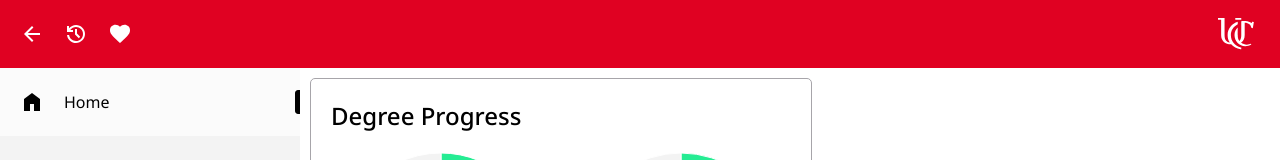
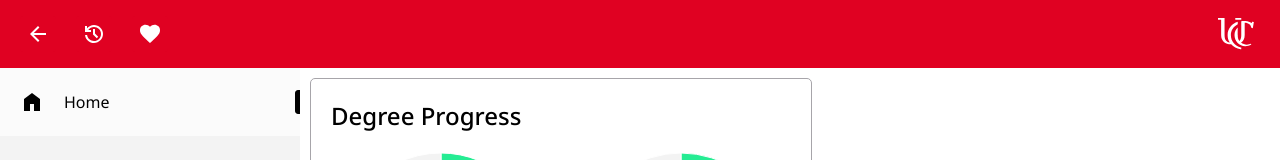
Before and after one commit to kevinuulong/if-it-is-broke-fix-it, a SvelteKit app: page / in a window 1280 px wide. Shown: the top 160 px of the page. Built offline with nearby package versions, Linux system fonts and the light colour scheme.

Commit message:
Implemented the back button

```diff
--- a/src/routes/+layout.svelte
+++ b/src/routes/+layout.svelte
@@ -9,17 +9,19 @@
 	import addOnIcon from "$lib/icons/CalendarAddOn.svg";
 	import popupIcon from "$lib/icons/OpenInNew.svg";
 	import rectangle from "$lib/icons/Rectangle 1.svg";
-
-	import back from "$lib/icons/ArrowBack.svg";
-	import history from "$lib/icons/History.svg";
-	import favorite from "$lib/icons/Favorite.svg";
+	import back from "$lib/icons/ArrowBack.svg?raw";
+	import history from "$lib/icons/History.svg?raw";
+	import favorite from "$lib/icons/Favorite.svg?raw";
 
 	import ProgressWidget from "$lib/ProgressWidget.svelte";
 
 	import { page } from "$app/stores";
+	import { browser } from "$app/environment";
 	import { goto, invalidateAll } from "$app/navigation";
+	import Button from "$lib/Button.svelte";
 
 	let { children } = $props();
+	let previousPath = "/";
 
 	let buttons = [
 		{ id: "/", icon: homeIcon, label: "Home", popup: false },
@@ -49,12 +51,17 @@
 		},
 	];
 
-	function redirect(endpoint) {
+	/*function redirect(endpoint) {
 		if ($page.url.pathname === endpoint) {
 			invalidateAll();
 		} else {
+			previousPath = $page.url.pathname
 			goto(endpoint, { invalidateAll: true });
 		}
+	}*/
+
+	function goback(){
+		window.history.back()
 	}
 </script>
 
@@ -63,42 +70,10 @@
 </svelte:head>
 
 <div class="red_box">
-	<svg
-		xmlns="http://www.w3.org/2000/svg"
-		width="24"
-		height="24"
-		viewBox="0 0 24 24"
-		fill="none"
-	>
-		<path
-			d="M7.825 13L13.425 18.6L12 20L4 12L12 4L13.425 5.4L7.825 11H20V13H7.825Z"
-			fill="white"
-		/>
-	</svg>
-	<svg
-		xmlns="http://www.w3.org/2000/svg"
-		width="24"
-		height="24"
-		viewBox="0 0 24 24"
-		fill="none"
-	>
-		<path
-			d="M12 21C9.7 21 7.696 20.2377 5.988 18.713C4.28 17.1883 3.30067 15.284 3.05 13H5.1C5.33333 14.7333 6.10433 16.1667 7.413 17.3C8.72167 18.4333 10.2507 19 12 19C13.95 19 15.6043 18.321 16.963 16.963C18.3217 15.605 19.0007 13.9507 19 12C18.9993 10.0493 18.3203 8.39533 16.963 7.038C15.6057 5.68067 13.9513 5.00133 12 5C10.85 5 9.775 5.26667 8.775 5.8C7.775 6.33333 6.93333 7.06667 6.25 8H9V10H3V4H5V6.35C5.85 5.28333 6.88767 4.45833 8.113 3.875C9.33833 3.29167 10.634 3 12 3C13.25 3 14.421 3.23767 15.513 3.713C16.605 4.18833 17.555 4.82967 18.363 5.637C19.171 6.44433 19.8127 7.39433 20.288 8.487C20.7633 9.57967 21.0007 10.7507 21 12C20.9993 13.2493 20.762 14.4203 20.288 15.513C19.814 16.6057 19.1723 17.5557 18.363 18.363C17.5537 19.1703 16.6037 19.812 15.513 20.288C14.4223 20.764 13.2513 21.0013 12 21ZM14.8 16.2L11 12.4V7H13V11.6L16.2 14.8L14.8 16.2Z"
-			fill="white"
-		/>
-	</svg>
-	<svg
-		xmlns="http://www.w3.org/2000/svg"
-		width="24"
-		height="24"
-		viewBox="0 0 24 24"
-		fill="none"
-	>
-		<path
-			d="M12 21L10.55 19.7C8.86667 18.1833 7.475 16.875 6.375 15.775C5.275 14.675 4.4 13.6873 3.75 12.812C3.1 11.9367 2.646 11.1327 2.388 10.4C2.13 9.66733 2.00067 8.91733 2 8.15C2 6.58333 2.525 5.275 3.575 4.225C4.625 3.175 5.93333 2.65 7.5 2.65C8.36667 2.65 9.19167 2.83333 9.975 3.2C10.7583 3.56667 11.4333 4.08333 12 4.75C12.5667 4.08333 13.2417 3.56667 14.025 3.2C14.8083 2.83333 15.6333 2.65 16.5 2.65C18.0667 2.65 19.375 3.175 20.425 4.225C21.475 5.275 22 6.58333 22 8.15C22 8.91667 21.871 9.66667 21.613 10.4C21.355 11.1333 20.9007 11.9373 20.25 12.812C19.5993 13.6867 18.7243 14.6743 17.625 15.775C16.5257 16.8757 15.134 18.184 13.45 19.7L12 21Z"
-			fill="white"
-		/>
-	</svg>
+	<Button icon={back} onclick={() => goback()}></Button>
+	<Button icon={history}></Button>
+	<Button icon={favorite}></Button>
+
 	<svg
 		xmlns="http://www.w3.org/2000/svg"
 		width="48"
```
